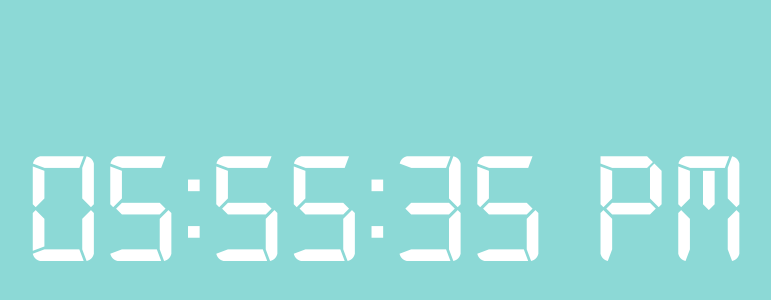
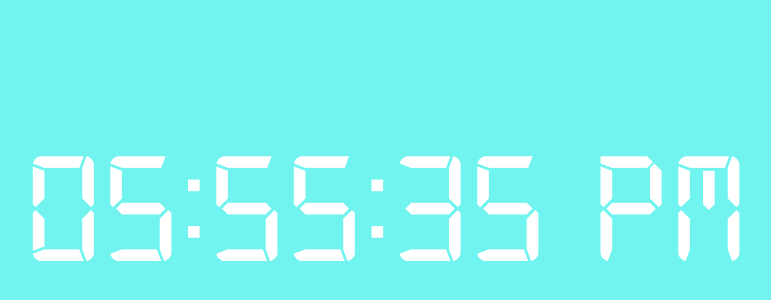
Before and after one commit to litoteslover/mattkano.github.io, a plain HTML site: page simpleclock.html in a window 1280 px wide. Shown: the part 212-512 px from the top of the page, without its empty margins (253-1024 px from the left). Drawn offline with nearby package versions, Linux system fonts and the light colour scheme.

Commit message:
Conor adjust

```diff
--- a/simpleclock.html
+++ b/simpleclock.html
@@ -64,7 +64,7 @@ function renderTime() {
 /*	console.log(h + " " + m +" " + s);
 	console.log(clockColor);*/
 	console.log(hueNumber);
-	var finalcolor = "hsla("+hueNumber+", 50%, 70%, 1.0)";
+	var finalcolor = "hsla("+hueNumber+", 85%, 70%, 1.0)";
 	var number=150;
 	$('.clockStyle').css('background', finalcolor);
 }
```
